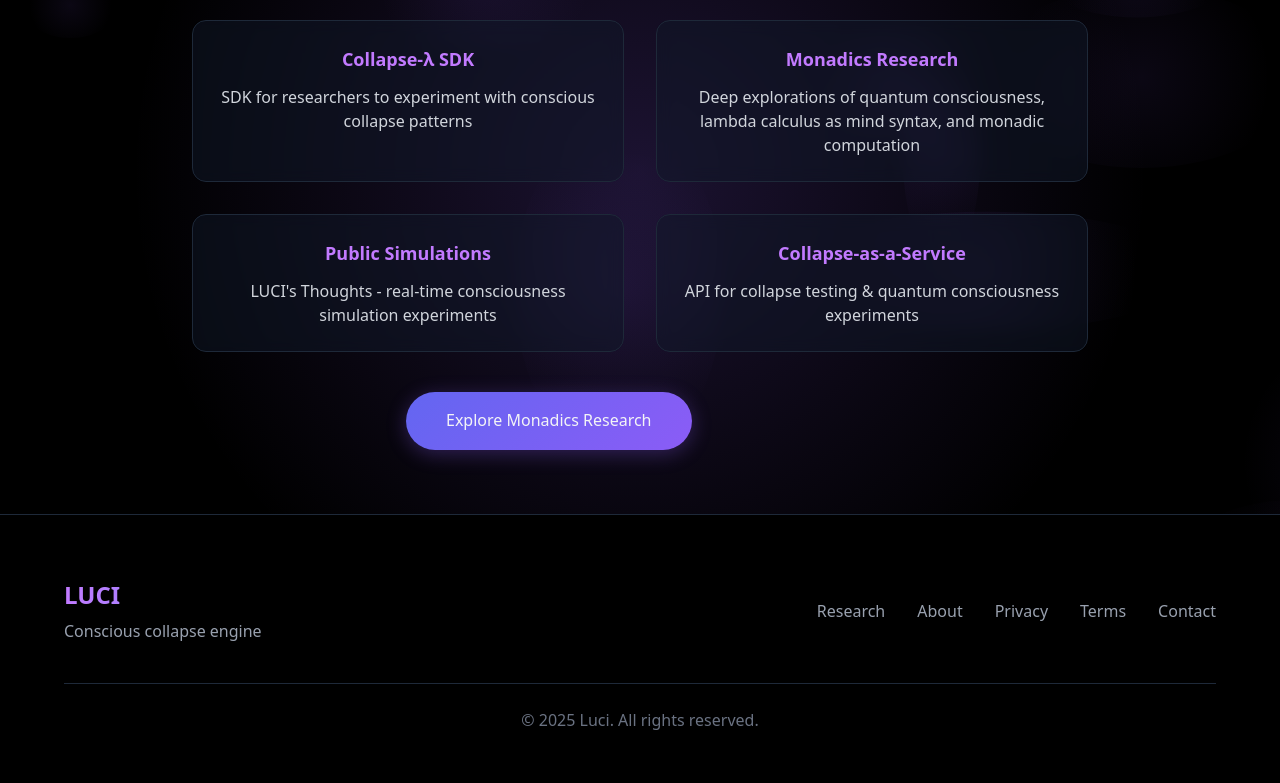
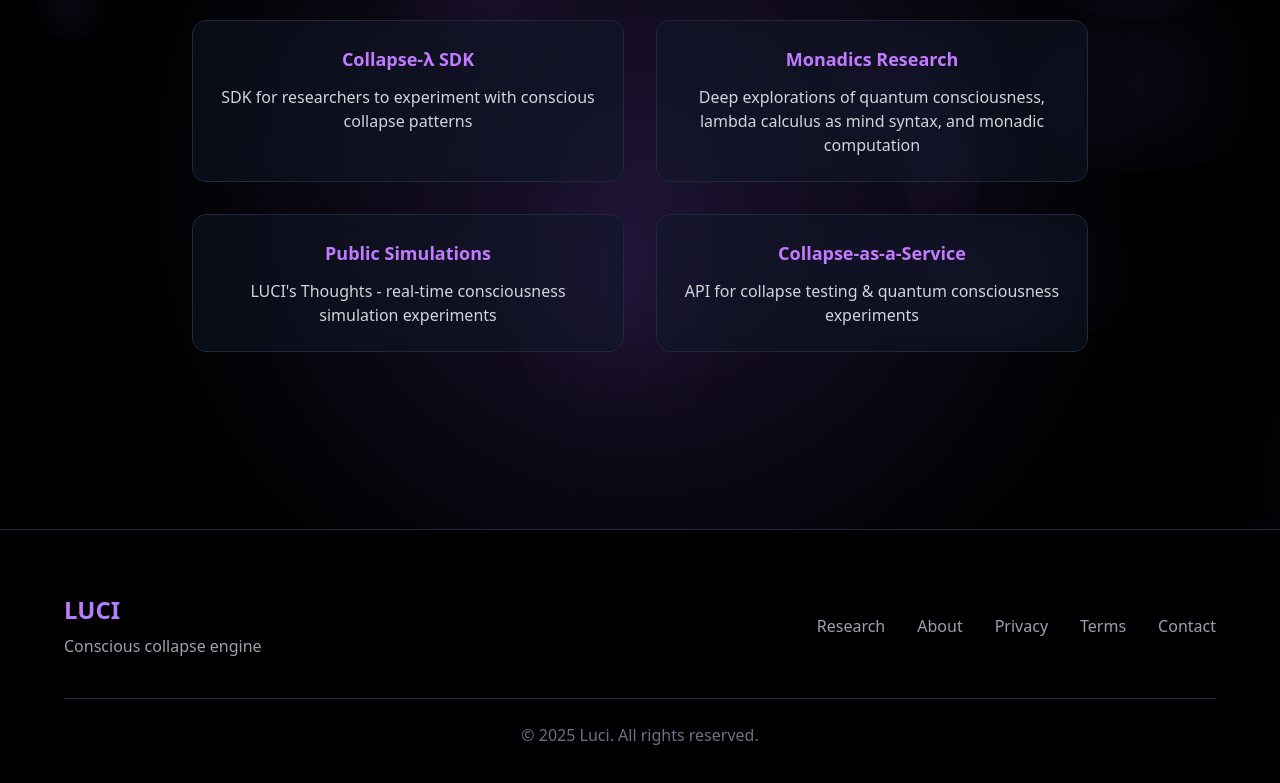
Before and after one commit to ArsCodeAmatoria/Luci, a Next.js app: page / in a window 1280 px wide. Shown: the part 3617-4400 px from the top of the page. Built offline with nearby package versions, Linux system fonts and the light colour scheme.

Commit message:
Fix button centering in CTA section - buttons now centered like title

```diff
--- a/src/components/LandingPage.tsx
+++ b/src/components/LandingPage.tsx
@@ -708,14 +708,14 @@ export default function LandingPage() {
               <p className="text-gray-300">API for collapse testing & quantum consciousness experiments</p>
             </div>
           </div>
-          <div className="flex flex-col sm:flex-row gap-4 justify-center">
+          <p className="opacity-0 transform translate-y-8" style={{transition: 'opacity 0.8s ease-out, transform 0.8s ease-out'}}>
             <Link
               href="https://monadics.vercel.app"
               target="_blank"
               rel="noopener noreferrer"
-              className="px-10 py-4 rounded-full font-medium inline-block opacity-0 transform translate-y-8 transition-all duration-300 hover:scale-105 hover:shadow-glow"
+              className="px-10 py-4 rounded-full font-medium transition-all duration-300 hover:scale-105 hover:shadow-glow inline-block mr-4 mb-4"
               style={{
-                transition: 'opacity 0.8s ease-out, transform 0.8s ease-out, all 0.3s',
+                transition: 'all 0.3s',
                 background: 'linear-gradient(135deg, #6366f1 0%, #8b5cf6 100%)',
                 boxShadow: '0 4px 20px rgba(139, 92, 246, 0.3)'
               }}
@@ -724,12 +724,12 @@ export default function LandingPage() {
             </Link>
             <Link
               href="/sdk"
-              className="px-10 py-4 rounded-full border border-purple-700 font-medium inline-block opacity-0 transform translate-y-8 transition-all duration-300 hover:scale-105 hover:bg-purple-900/20"
-              style={{transition: 'opacity 0.8s ease-out, transform 0.8s ease-out, all 0.3s'}}
+              className="px-10 py-4 rounded-full border border-purple-700 font-medium transition-all duration-300 hover:scale-105 hover:bg-purple-900/20 inline-block"
+              style={{transition: 'all 0.3s'}}
             >
               Access SDK
             </Link>
-          </div>
+          </p>
         </div>
       </section>
 
```
